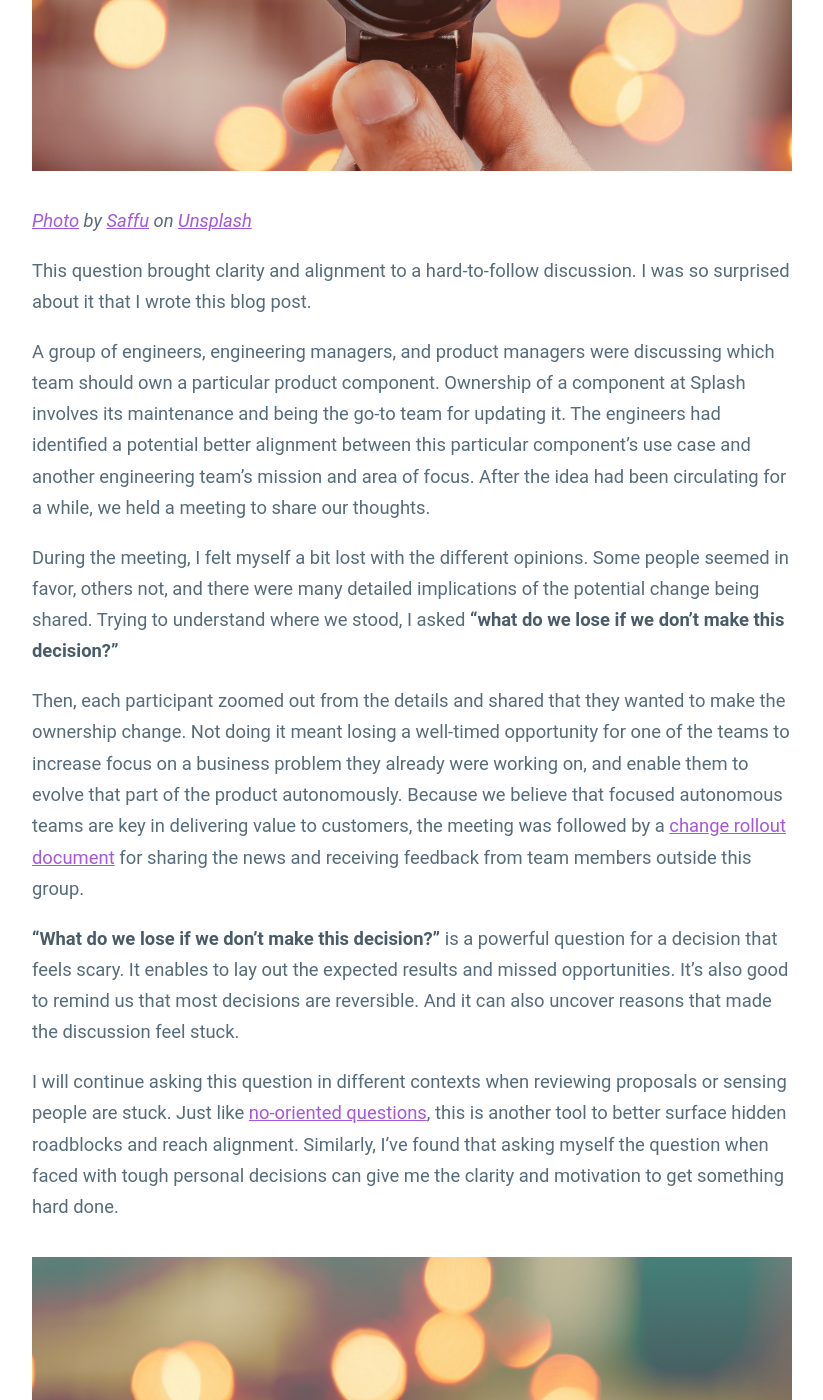
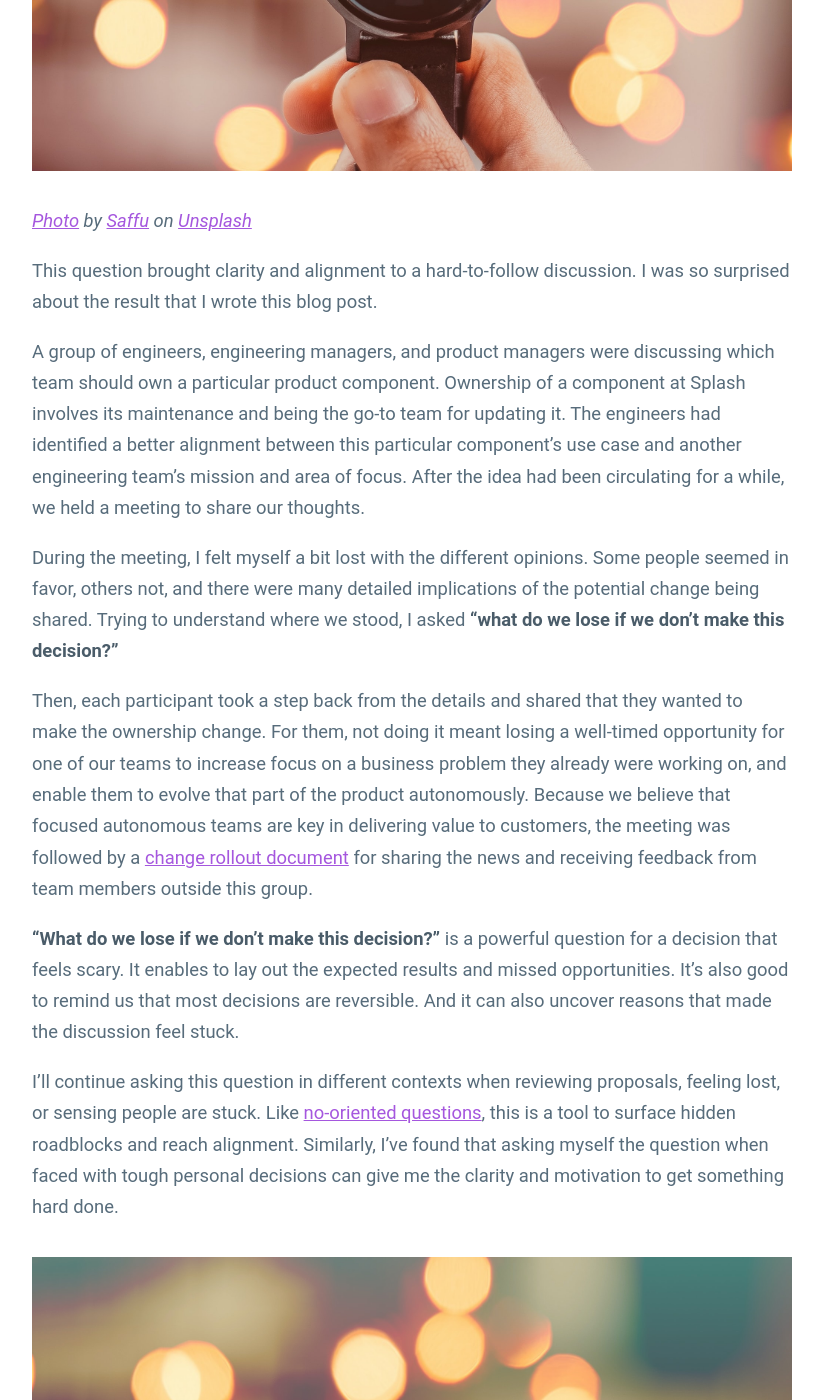
Before and after one commit to guillermodlpa/site, a Jekyll site: the page built from _posts/2022-02-08-what-do-we-lose-if-we-dont-make-this-decision.markdown, in a window 1280 px wide and 1400 px high, scrolled down 555 px. Shown: the whole window, without its empty margins (228-1051 px from the left). Built offline with Jekyll 4.4.1, drawn with Linux system fonts in a browser that asks for light colours.

Commit message:
Updated What Do We Lose If We Dont Make This Decision

```diff
--- a/_posts/2022-02-08-what-do-we-lose-if-we-dont-make-this-decision.markdown
+++ b/_posts/2022-02-08-what-do-we-lose-if-we-dont-make-this-decision.markdown
@@ -2,7 +2,7 @@
 title: What do we lose if we don’t make this decision?
 date: 2022-02-08 06:00:00 Z
 excerpt: This question brought clarity and alignment to a hard-to-follow discussion.
-  I was so surprised about it that I wrote this blog post.
+  I was so surprised about the result that I wrote this blog post.
 image: "/uploads/saffu-E4kKGI4oGaU-unsplash-cover.jpeg"
 ---
 
@@ -10,17 +10,17 @@ image: "/uploads/saffu-E4kKGI4oGaU-unsplash-cover.jpeg"
 
 *[Photo](https://unsplash.com/photos/E4kKGI4oGaU) by [Saffu](https://unsplash.com/@saffu?utm_source=unsplash&utm_medium=referral&utm_content=creditCopyText) on [Unsplash](https://unsplash.com/s/photos/movement?utm_source=unsplash&utm_medium=referral&utm_content=creditCopyText)*
 
-This question brought clarity and alignment to a hard-to-follow discussion. I was so surprised about it that I wrote this blog post.
+This question brought clarity and alignment to a hard-to-follow discussion. I was so surprised about the result that I wrote this blog post.
 
-A group of engineers, engineering managers, and product managers were discussing which team should own a particular product component. Ownership of a component at Splash involves its maintenance and being the go-to team for updating it. The engineers had identified a potential better alignment between this particular component's use case and another engineering team's mission and area of focus. After the idea had been circulating for a while, we held a meeting to share our thoughts.
+A group of engineers, engineering managers, and product managers were discussing which team should own a particular product component. Ownership of a component at Splash involves its maintenance and being the go-to team for updating it. The engineers had identified a better alignment between this particular component's use case and another engineering team's mission and area of focus. After the idea had been circulating for a while, we held a meeting to share our thoughts.
 
 During the meeting, I felt myself a bit lost with the different opinions. Some people seemed in favor, others not, and there were many detailed implications of the potential change being shared. Trying to understand where we stood, I asked **“what do we lose if we don’t make this decision?”**
 
-Then, each participant zoomed out from the details and shared that they wanted to make the ownership change. Not doing it meant losing a well-timed opportunity for one of the teams to increase focus on a business problem they already were working on, and enable them to evolve that part of the product autonomously. Because we believe that focused autonomous teams are key in delivering value to customers, the meeting was followed by a [change rollout document](https://guillermodelapuente.com/blog/change-rollout-document/) for sharing the news and receiving feedback from team members outside this group.
+Then, each participant took a step back from the details and shared that they wanted to make the ownership change. For them, not doing it meant losing a well-timed opportunity for one of our teams to increase focus on a business problem they already were working on, and enable them to evolve that part of the product autonomously. Because we believe that focused autonomous teams are key in delivering value to customers, the meeting was followed by a [change rollout document](https://guillermodelapuente.com/blog/change-rollout-document/) for sharing the news and receiving feedback from team members outside this group.
 
 **“What do we lose if we don’t make this decision?”** is a powerful question for a decision that feels scary. It enables to lay out the expected results and missed opportunities. It’s also good to remind us that most decisions are reversible. And it can also uncover reasons that made the discussion feel stuck.
 
-I will continue asking this question in different contexts when reviewing proposals or sensing people are stuck. Just like [no-oriented questions](https://guillermodelapuente.com/blog/no-oriented-questions-to-get-others-to-act/), this is another tool to better surface hidden roadblocks and reach alignment. Similarly, I’ve found that asking myself the question when faced with tough personal decisions can give me the clarity and motivation to get something hard done.
+I'll continue asking this question in different contexts when reviewing proposals, feeling lost, or sensing people are stuck. Like [no-oriented questions](https://guillermodelapuente.com/blog/no-oriented-questions-to-get-others-to-act/), this is a tool to surface hidden roadblocks and reach alignment. Similarly, I’ve found that asking myself the question when faced with tough personal decisions can give me the clarity and motivation to get something hard done.
 
 ![saffu-E4kKGI4oGaU-unsplash-cover-bg.jpeg](/uploads/saffu-E4kKGI4oGaU-unsplash-cover-bg.jpeg)
 
```
